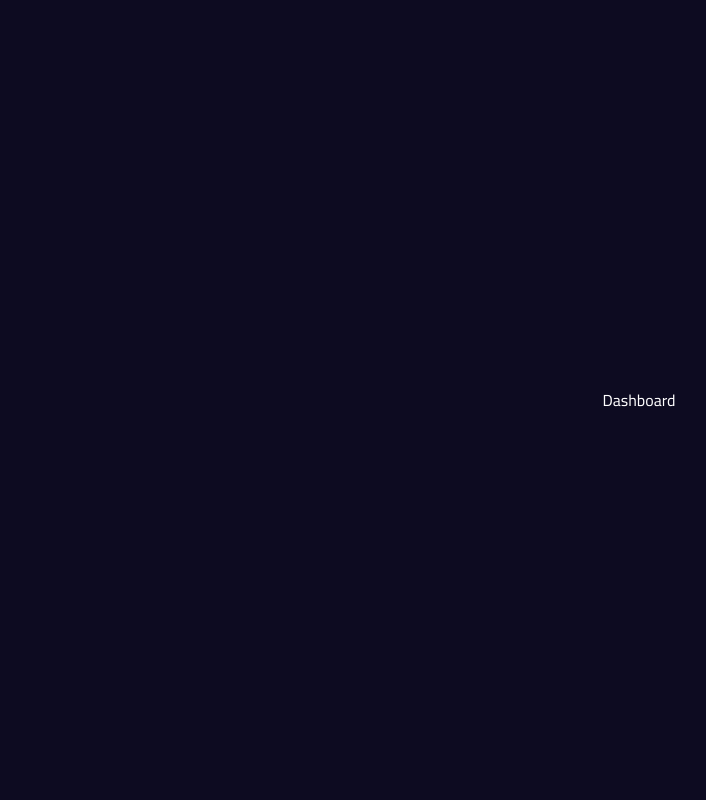
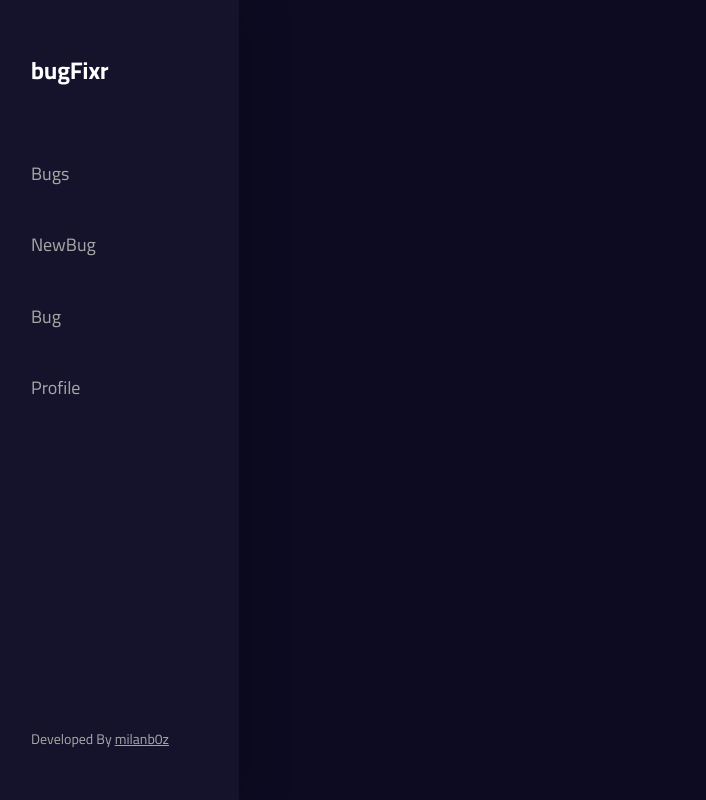
Before and after one commit to Milanb0z/bugfixr, a React (Vite) app in the folder client/: page / in a window 1280 px wide. Shown: the whole page, without its empty margins (1-707 px from the left). Built offline with nearby package versions, Linux system fonts and the light colour scheme.

Commit message:
FIxed Error Type

```diff
--- a/client/package.json
+++ b/client/package.json
@@ -17,8 +17,8 @@
     "sass": "^1.62.1"
   },
   "devDependencies": {
-    "@types/react": "^18.0.28",
-    "@types/react-dom": "^18.0.11",
+    "@types/react": "^18.2.6",
+    "@types/react-dom": "^18.2.4",
     "@typescript-eslint/eslint-plugin": "^5.57.1",
     "@typescript-eslint/parser": "^5.57.1",
     "@vitejs/plugin-react": "^4.0.0",
--- a/client/src/App.tsx
+++ b/client/src/App.tsx
@@ -1,3 +1,5 @@
+import React from "react";
+
 import { createBrowserRouter, RouterProvider } from "react-router-dom";
 
 import classes from "./app.module.scss";
@@ -36,11 +38,7 @@ const router = createBrowserRouter([
 ]);
 
 const App: React.FC = () => {
-  return (
-    <div className={classes.wrapper}>
-      <RouterProvider router={router} />
-    </div>
-  );
+  return <RouterProvider router={router} />;
 };
 
 export default App;
--- /dev/null
+++ b/client/src/components/sidenav/Sidenav.tsx
@@ -0,0 +1,42 @@
+import React from "react";
+
+import { Link } from "react-router-dom";
+
+import classes from "./sidenav.module.scss";
+
+type link = {
+  title: string;
+  link: string;
+};
+
+type Props = {
+  links: link[];
+};
+
+const Sidenav = ({ links }: Props) => {
+  return (
+    <nav className={classes.nav}>
+      <div className={classes.logo}>
+        <h2>bugFixr</h2>
+      </div>
+
+      <ul className={classes.links}>
+        {links.map((link) => (
+          <Link key={link.link} to={link.link}>
+            <li className={classes.links_link}>
+              <p>{link.title}</p>
+            </li>
+          </Link>
+        ))}
+      </ul>
+
+      <div className={classes.credits}>
+        <p>
+          Developed By <u>milanb0z</u>
+        </p>
+      </div>
+    </nav>
+  );
+};
+
+export default Sidenav;
--- /dev/null
+++ b/client/src/components/sidenav/sidenav.module.scss
@@ -0,0 +1,65 @@
+.nav {
+  background-color: var(--color-dark-02);
+  height: 100%;
+  padding: 2em 0;
+  display: flex;
+  flex-direction: column;
+  gap: 2em;
+  box-shadow: 18px 4px 35px rgba(0, 0, 0, 0.15);
+  min-width: 15em;
+  z-index: 100;
+
+  position: relative;
+}
+
+.logo {
+  padding: 1em 2em;
+}
+
+.links {
+  display: flex;
+  flex-direction: column;
+  gap: 0.4em;
+  &_link {
+    text-transform: capitalize;
+    padding: 1em 2em;
+    color: var(--color-dark-05);
+    transition: background-color 0.3s;
+    cursor: pointer;
+    position: relative;
+    display: flex;
+    gap: 2em;
+    align-items: center;
+
+    &::before {
+      content: "";
+      display: block;
+      position: absolute;
+      right: 0;
+      top: 0;
+      height: 0%;
+      transform-origin: center;
+      width: 5px;
+      background-color: var(--color-primary);
+      transition: all 0.3s;
+    }
+
+    &:hover {
+      background-color: rgba(255, 255, 255, 0.05);
+      color: var(--color-primary);
+
+      &::before {
+        height: 100%;
+      }
+    }
+  }
+}
+
+.credits {
+  padding: 1em 2em;
+  margin-top: auto;
+
+  p {
+    font-size: 0.875em;
+  }
+}
--- /dev/null
+++ b/client/src/hoc/dashboardWrapper/dashboardWrapper.module.scss
@@ -0,0 +1,8 @@
+.wrapper {
+  height: 100vh;
+  display: flex;
+}
+
+.main {
+  flex: 1;
+}
--- /dev/null
+++ b/client/src/hoc/dashboardWrapper/dashboardWrapper.tsx
@@ -0,0 +1,27 @@
+import React from "react";
+
+import Sidenav from "../../components/sidenav/Sidenav";
+
+import classes from "./dashboardWrapper.module.scss";
+
+type Props = {
+  children: JSX.Element;
+};
+
+const STATIC_LINKS = [
+  { title: "Bugs", link: "/dashboard" },
+  { title: "NewBug", link: "/dashboard/new" },
+  { title: "Bug", link: "/dashboard/sdsd" },
+  { title: "Profile", link: "/dashboard/profile" },
+];
+
+const DashboardWrapper = ({ children }: Props) => {
+  return (
+    <section className={classes.wrapper}>
+      <Sidenav links={STATIC_LINKS} />
+      <main className={classes.main}>{children}</main>
+    </section>
+  );
+};
+
+export default DashboardWrapper;
--- a/client/src/pages/auth/auth.tsx
+++ b/client/src/pages/auth/auth.tsx
@@ -1,3 +1,5 @@
+import React from "react";
+
 const Auth = () => {
   return <div>Auth</div>;
 };
--- a/client/src/pages/dashboard/dashboard.tsx
+++ b/client/src/pages/dashboard/dashboard.tsx
@@ -1,11 +1,13 @@
+import React from "react";
 import { Outlet } from "react-router-dom";
+
+import DashboardWrapper from "../../hoc/dashboardWrapper/dashboardWrapper";
 
 const Dashboard = () => {
   return (
-    <div>
-      Dashboard
+    <DashboardWrapper>
       <Outlet />
-    </div>
+    </DashboardWrapper>
   );
 };
 
--- a/client/src/pages/dashboard/variants/bugDetails/bugDetails.tsx
+++ b/client/src/pages/dashboard/variants/bugDetails/bugDetails.tsx
@@ -1,5 +1,11 @@
+import React from "react";
+
 const BugDetails = () => {
-  return <div>BugDetails</div>;
+  return (
+    <div>
+      <h2>Details Bus</h2>
+    </div>
+  );
 };
 
 export default BugDetails;
--- a/client/src/pages/dashboard/variants/bugs/bugs.tsx
+++ b/client/src/pages/dashboard/variants/bugs/bugs.tsx
@@ -1,3 +1,5 @@
+import React from "react";
+
 const Bugs = () => {
   return <div>Bugs</div>;
 };
--- a/client/src/pages/dashboard/variants/newBug/newBug.tsx
+++ b/client/src/pages/dashboard/variants/newBug/newBug.tsx
@@ -1,5 +1,7 @@
+import React from "react";
+
 const NewBug = () => {
-  return <div>NewBug</div>;
+  return <h2>New Bug</h2>;
 };
 
 export default NewBug;
```
Also changed, not shown: client/tsconfig.json (+14 -15 lines), 1 other file (tests, documents, lock files or other folders).
